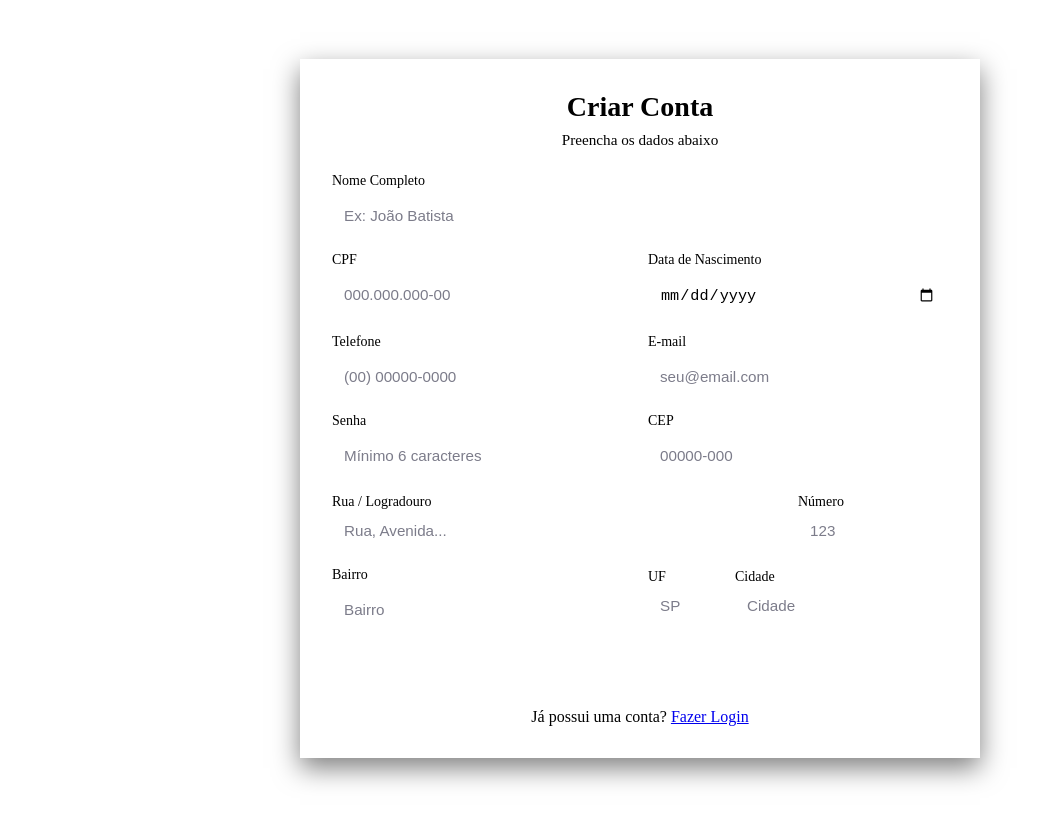
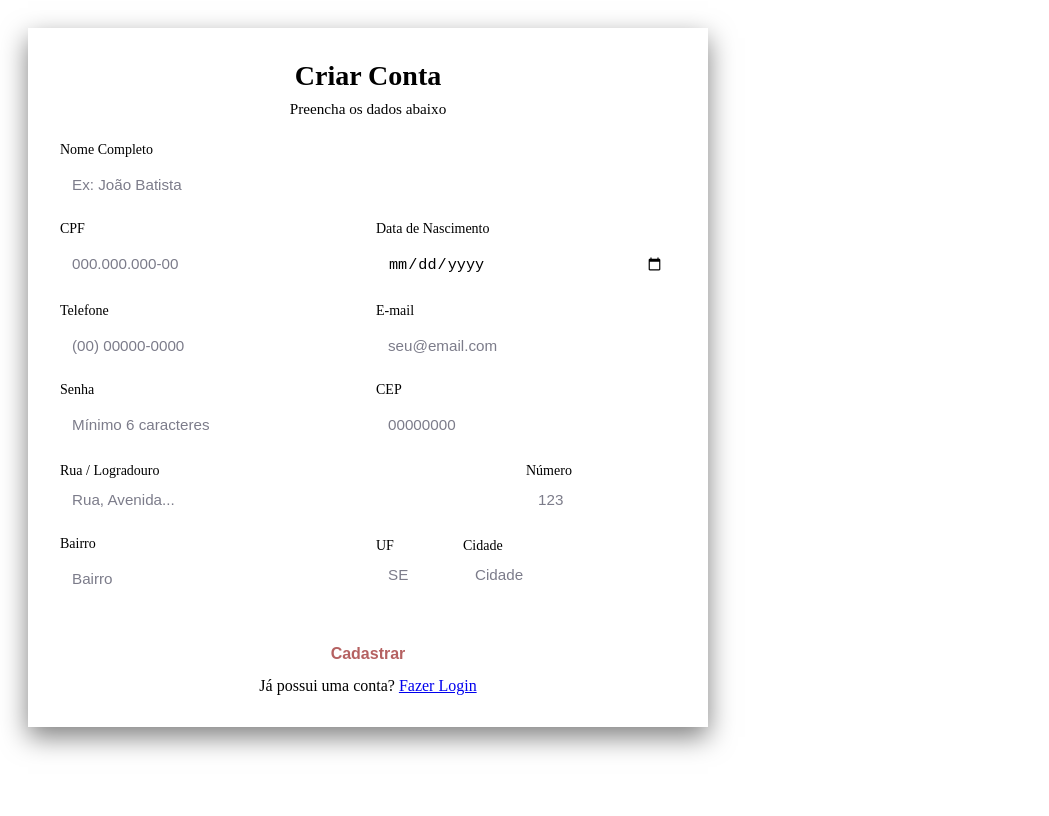
Before and after one commit to joaobbezerra7-jpg/minha-loja, an Angular app: page /cadastro in a window 1280 px wide. Shown: the whole page, without its empty margins (0-1049 px from the left). Built offline with nearby package versions, Linux system fonts and the light colour scheme.

Commit message:
atualizando ts para preencher os campos ender

```diff
--- a/src/app/componentes/cadastro/cadastro.css
+++ b/src/app/componentes/cadastro/cadastro.css
@@ -26,7 +26,7 @@
   body {
     background-color: var(--bg-primary);
     color: var(--text-main);
-    font-family: var(--font-family);
+    font-family: var(--font-family);g
     display: flex;
     justify-content: center;
     align-items: center;
@@ -155,7 +155,7 @@
     background-color: var(--primary-color);
     border: none;
     border-radius: var(--border-radius);
-    color: #ffffff;
+    color: #b56161;
     cursor: pointer;
     font-size: 1rem;
     font-weight: 600;
--- a/src/app/componentes/cadastro/cadastro.html
+++ b/src/app/componentes/cadastro/cadastro.html
@@ -1,104 +1,338 @@
 <!DOCTYPE html>
 <html lang="pt-BR">
+
 <head>
     <meta charset="UTF-8">
     <meta name="viewport" content="width=device-width, initial-scale=1.0">
-    <title>Cadastro Pessoa </title>
-    <!-- CSS Externo -->
-    <link rel="stylesheet" href="cadastro.css">
+    <title>Cadastro Pessoa</title>
 </head>
+
 <body>
 
     <div class="cadastro-container">
+
         <div class="cadastro-header">
             <h2>Criar Conta</h2>
             <p>Preencha os dados abaixo</p>
         </div>
 
-        <form id="formCadastro" class="form-grid">
 
-            <!-- Dados Pessoais -->
+        <!-- FORMULÁRIO ANGULAR -->
+        <form
+            id="formCadastro"
+            class="form-grid"
+            [formGroup]="cadastroForm"
+            (ngSubmit)="onSubmit()"
+        >
+
+            <!-- =============================== -->
+            <!-- DADOS PESSOAIS -->
+            <!-- =============================== -->
+
             <div class="form-group full-width">
-                <label for="nome">Nome Completo</label>
-                <input type="text" id="nome" name="nome" required placeholder="Ex: João Batista">
-            </div>
 
-            <div class="form-group">
-                <label for="cpf">CPF</label>
-                <input type="text" id="cpf" name="cpf" maxlength="11" required placeholder="000.000.000-00">
-            </div>
+                <label for="nome">
+                    Nome Completo
+                </label>
 
-            <div class="form-group">
-                <label for="data_nascimento">Data de Nascimento</label>
-                <input type="date" id="data_nascimento" name="data_nascimento" required>
+                <input
+                    type="text"
+                    id="nome"
+                    formControlName="nome"
+                    required
+                    placeholder="Ex: João Batista"
+                >
+
             </div>
 
 
             <div class="form-group">
-                <label for="telefone">Telefone</label>
-                <input type="tel" id="telefone" name="telefone" maxlength="11"  required placeholder="(00) 00000-0000">
+
+                <label for="cpf">
+                    CPF
+                </label>
+
+                <input
+                    type="text"
+                    id="cpf"
+                    formControlName="cpf"
+                    maxlength="11"
+                    required
+                    placeholder="000.000.000-00"
+                >
+
             </div>
 
-            <!-- Dados de Acesso -->
+
             <div class="form-group">
-                <label for="email">E-mail</label>
-                <input type="email" id="email" name="email" required placeholder="seu@email.com">
+
+                <label for="data_nascimento">
+                    Data de Nascimento
+                </label>
+
+                <input
+                    type="date"
+                    id="data_nascimento"
+                    formControlName="data_nascimento"
+                    required
+                >
+
             </div>
 
+
             <div class="form-group">
-                <label for="senha">Senha</label>
-                <input type="password" id="senha" name="senha" minlength="6" required placeholder="Mínimo 6 caracteres">
+
+                <label for="telefone">
+                    Telefone
+                </label>
+
+                <input
+                    type="tel"
+                    id="telefone"
+                    formControlName="telefone"
+                    maxlength="11"
+                    required
+                    placeholder="(00) 00000-0000"
+                >
+
             </div>
 
-            <!-- Endereço com Busca via CEP -->
-            <!-- Input de CEP atualizado para o Angular -->
-<div class="form-group" [formGroup]="cadastroForm">
-    <label for="cep">CEP</label>
-    <input
-        type="text"
-        id="cep"
-        formControlName="cep"
-        (blur)="buscarCep()"
-        maxlength="8"
-        placeholder="00000-000">
-    <span [class]="cepStatusClasse">{{ cepStatusMensagem }}</span>
-</div>
+
+            <!-- =============================== -->
+            <!-- DADOS DE ACESSO -->
+            <!-- =============================== -->
+
+            <div class="form-group">
+
+                <label for="email">
+                    E-mail
+                </label>
+
+                <input
+                    type="email"
+                    id="email"
+                    formControlName="email"
+                    required
+                    placeholder="seu@email.com"
+                >
+
+            </div>
+
+
+            <div class="form-group">
+
+                <label for="senha">
+                    Senha
+                </label>
+
+                <input
+                    type="password"
+                    id="senha"
+                    formControlName="senha"
+                    minlength="6"
+                    required
+                    placeholder="Mínimo 6 caracteres"
+                >
+
+            </div>
+
+
+            <!-- =============================== -->
+            <!-- CEP -->
+            <!-- =============================== -->
+
+            <div class="form-group">
+
+                <label for="cep">
+                    CEP
+                </label>
+
+                <input
+                    type="text"
+                    id="cep"
+                    formControlName="cep"
+                    (blur)="buscarCep()"
+                    maxlength="8"
+                    placeholder="00000000"
+                >
+
+                <span [class]="cepStatusClasse">
+                    {{ cepStatusMensagem }}
+                </span>
+
+            </div>
+
+
+            <!-- =============================== -->
+            <!-- LOGRADOURO E NÚMERO -->
+            <!-- =============================== -->
 
             <div class="form-group full-width address-subgrid">
+
                 <div>
-                    <label for="logradouro">Rua / Logradouro</label>
-                    <input type="text" id="logradouro" name="logradouro" required placeholder="Rua, Avenida...">
+
+                    <label for="logradouro">
+                        Rua / Logradouro
+                    </label>
+
+                    <input
+                        type="text"
+                        id="logradouro"
+                        formControlName="logradouro"
+                        required
+                        placeholder="Rua, Avenida..."
+                    >
+
                 </div>
+
+
                 <div>
-                    <label for="numero">Número</label>
-                    <input type="text" id="numero" name="numero" required placeholder="123">
+
+                    <label for="numero">
+                        Número
+                    </label>
+
+                    <input
+                        type="text"
+                        id="numero"
+                        formControlName="numero"
+                        required
+                        placeholder="123"
+                    >
+
                 </div>
+
             </div>
 
+
+            <!-- =============================== -->
+            <!-- BAIRRO -->
+            <!-- =============================== -->
+
             <div class="form-group">
-                <label for="bairro">Bairro</label>
-                <input type="text" id="bairro" name="bairro" required placeholder="Bairro">
+
+                <label for="bairro">
+                    Bairro
+                </label>
+
+                <input
+                    type="text"
+                    id="bairro"
+                    formControlName="bairro"
+                    required
+                    placeholder="Bairro"
+                >
+
             </div>
 
+
+            <!-- =============================== -->
+            <!-- UF E CIDADE -->
+            <!-- =============================== -->
+
             <div class="form-group uf-cidade-grid">
+
                 <div>
-                    <label for="uf">UF</label>
-                    <input type="text" id="uf" name="uf" maxlength="2" required placeholder="SP">
+
+                    <label for="uf">
+                        UF
+                    </label>
+
+                    <input
+                        type="text"
+                        id="uf"
+                        formControlName="uf"
+                        maxlength="2"
+                        required
+                        placeholder="SE"
+                    >
+
                 </div>
+
+
                 <div>
-                    <label for="cidade">Cidade</label>
-                    <input type="text" id="cidade" name="cidade" required placeholder="Cidade">
+
+                    <label for="cidade">
+                        Cidade
+                    </label>
+
+                    <input
+                        type="text"
+                        id="cidade"
+                        formControlName="cidade"
+                        required
+                        placeholder="Cidade"
+                    >
+
                 </div>
+
             </div>
 
-            <!-- Submissão -->
+
+            <!-- =============================== -->
+            <!-- MENSAGENS -->
+            <!-- =============================== -->
+
+            <div
+                class="form-group full-width"
+                *ngIf="errorMessage"
+            >
+
+                <p class="status-erro">
+                    {{ errorMessage }}
+                </p>
+
+            </div>
+
+
+            <div
+                class="form-group full-width"
+                *ngIf="successMessage"
+            >
+
+                <p class="status-sucesso">
+                    {{ successMessage }}
+                </p>
+
+            </div>
+
+
+            <!-- =============================== -->
+            <!-- BOTÃO -->
+            <!-- =============================== -->
+
             <div class="form-group full-width form-actions">
-                <button type="submit" class="btn-submit">Cadastrar</button>
-                <p class="cadastro-link">Já possui uma conta? <a href="cadastro.html">Fazer Login</a></p>
+
+                <button
+                    type="submit"
+                    class="btn-submit"
+                    [disabled]="loading"
+                >
+
+                    {{ loading ? 'Cadastrando...' : 'Cadastrar' }}
+
+                </button>
+
+
+                <p class="cadastro-link">
+
+                    Já possui uma conta?
+
+                    <a
+                        href="javascript:void(0)"
+                        (click)="irParaLogin()"
+                    >
+                        Fazer Login
+                    </a>
+
+                </p>
+
             </div>
 
         </form>
+
     </div>
 
 </body>
+
 </html>
```
